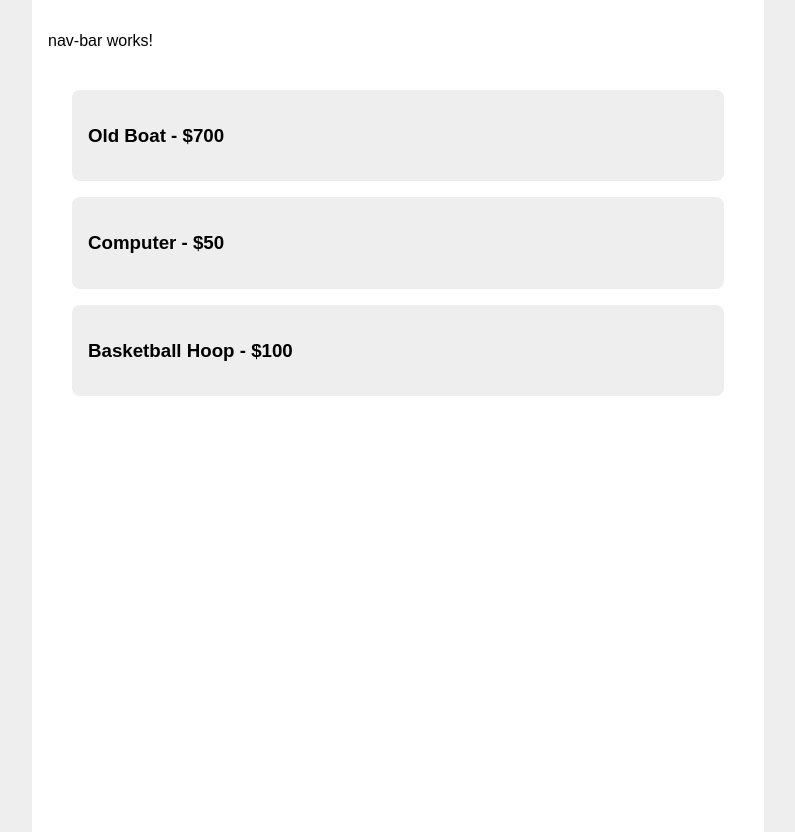
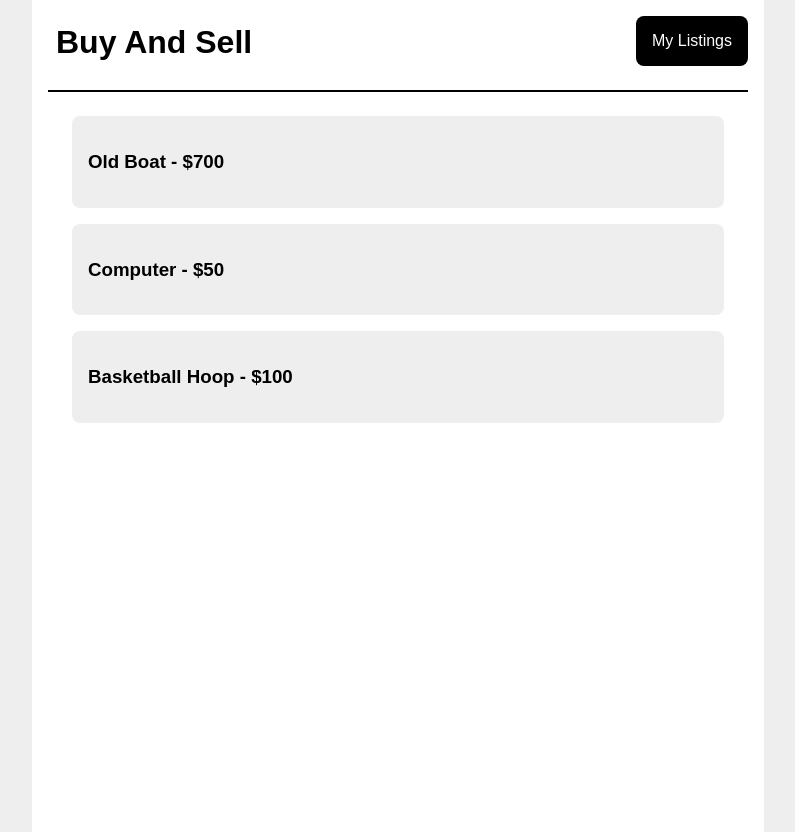
Before and after one commit to DenisRudiy/Test-FullStack-App, an Angular app in the folder front-end/: page /listings in a window 1280 px wide. Shown: the whole page, without its empty margins (242-1037 px from the left). Built offline with nearby package versions, Linux system fonts and the light colour scheme.

Commit message:
nav-bar init

```diff
--- a/front-end/src/app/nav-bar/nav-bar.component.html
+++ b/front-end/src/app/nav-bar/nav-bar.component.html
@@ -1 +1,8 @@
-<p>nav-bar works!</p>
+<div id="top-bar">
+    <a routerLink="/listings">
+        <h1 id="app-heading">Buy And Sell</h1>
+    </a>
+    <a routerLink="/my-listings">
+        <button id="my-listings-button">My Listings</button>
+    </a>
+</div>
```
